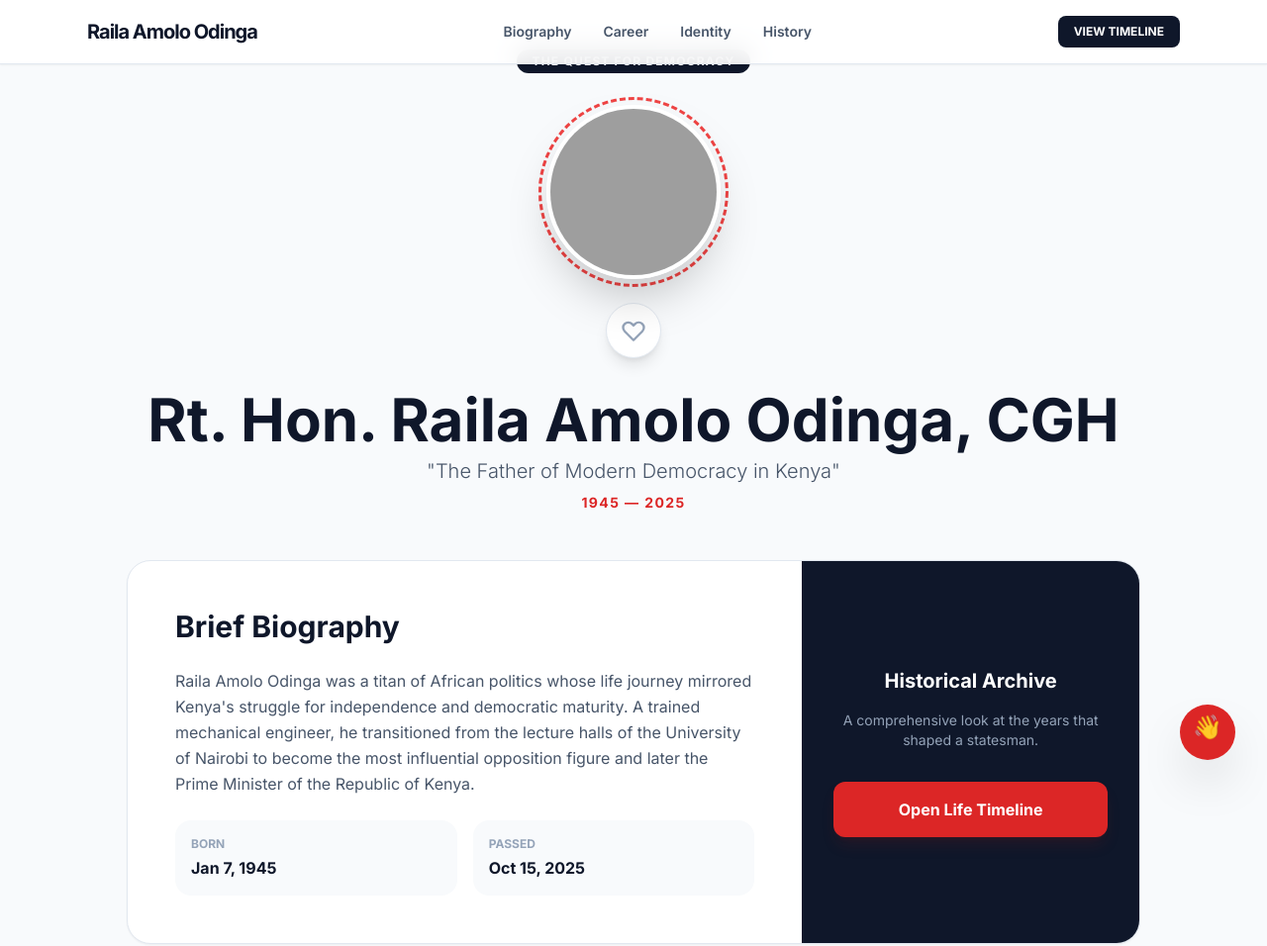
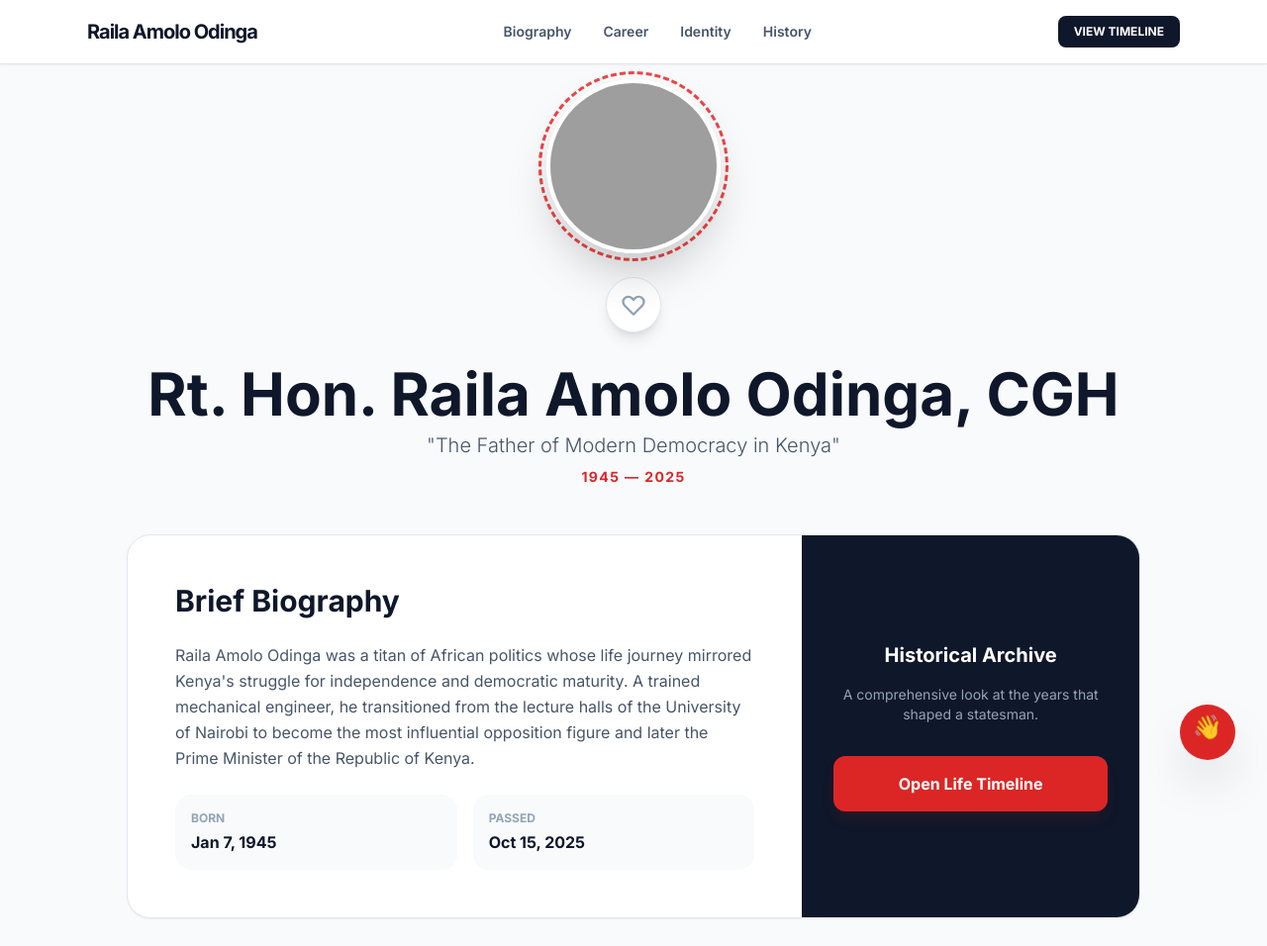
Before and after one commit to MalombaKevin/october15, a plain HTML site: page index.html in a window 1280 px wide. Shown: the top 956 px of the page at 99% size. Drawn offline with nearby package versions, Linux system fonts and the light colour scheme; grey boxes are pictures that could not be loaded.

```diff
--- a/index.html
+++ b/index.html
@@ -196,7 +196,7 @@
     </nav>
 
     <header class="max-w-5xl mx-auto text-center mb-12 mt-4">
-        <div class="inline-block bg-slate-900 text-white px-4 py-1 rounded-full text-xs font-bold mb-6 tracking-widest uppercase">The Quest for Democracy</div>
+        <br>
 
         <!-- Header container changed to flex-col to place like button below avatar -->
         <div class="flex flex-col justify-center items-center gap-4 mb-8">
```
